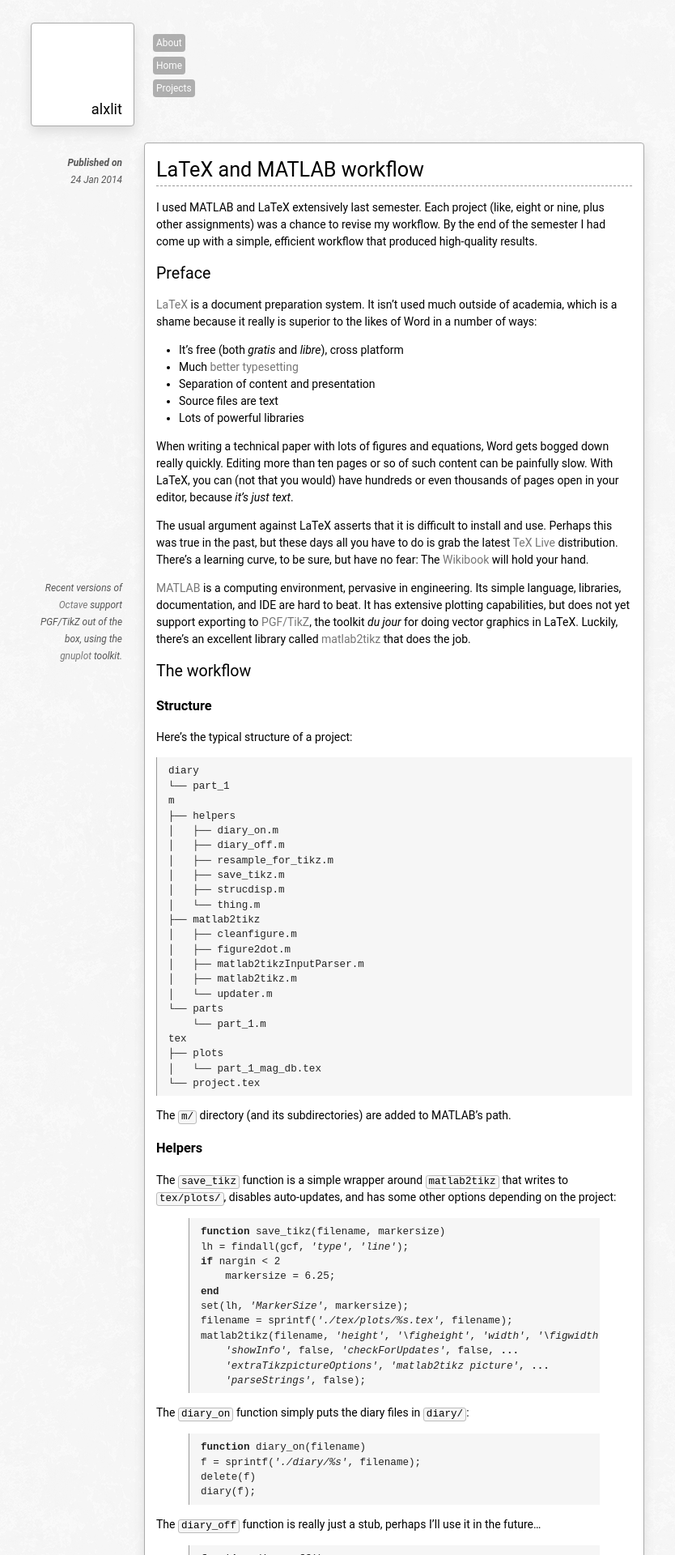
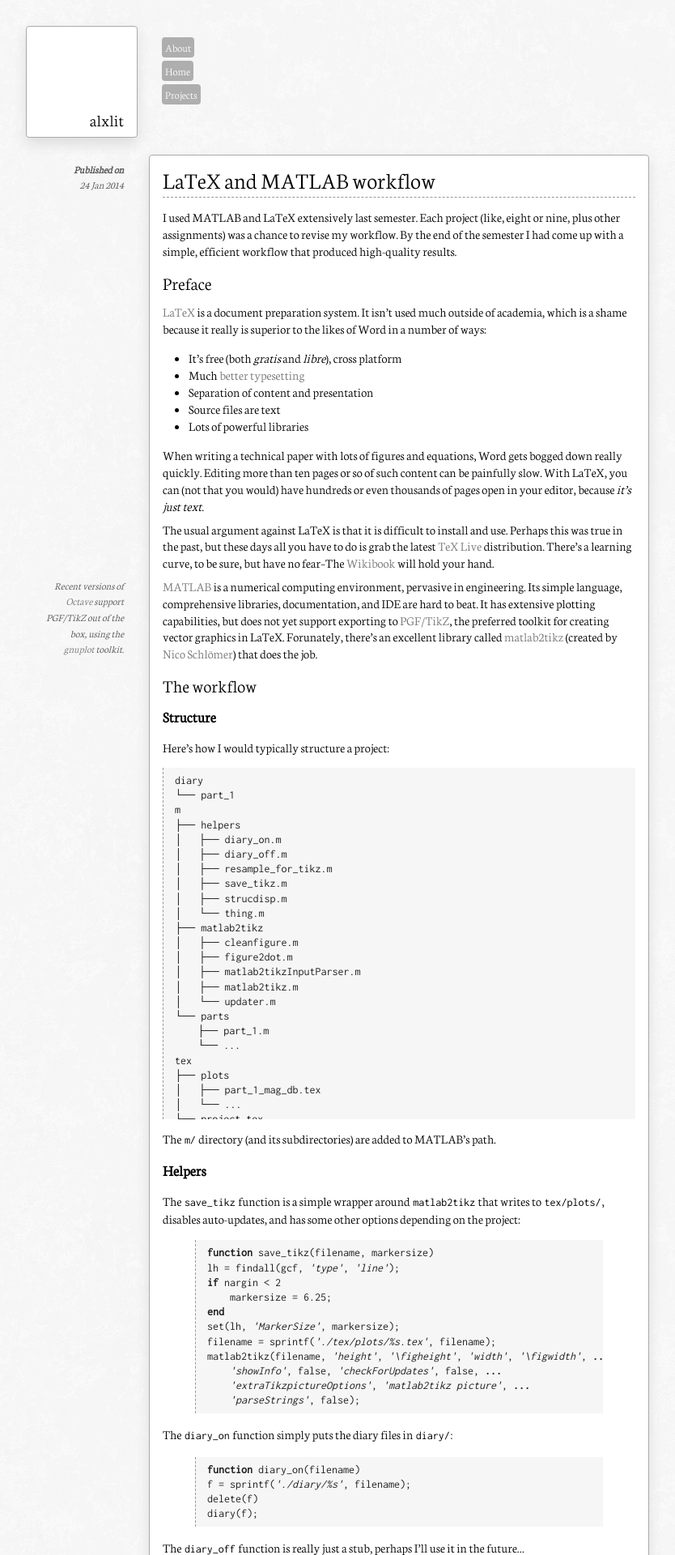
Before and after one commit to alxlit/alxlit.github.io, a Jekyll site: the page built from _posts/2014-01-24-latex-and-matlab-workflow.md, in a window 1280 px wide. Shown: the top 1920 px of the page at 81% size, without its empty margins (224-1058 px from the left). Built offline with Jekyll 4.4.1, drawn with Linux system fonts in a browser that asks for light colours; comment, search, counter and statistics services are not loaded; some of the changed text lies outside the part shown.

Commit message:
misc improvements

```diff
--- a/_layouts/post.html
+++ b/_layouts/post.html
@@ -8,3 +8,18 @@ layout: default
 <h1>{{ page.title }}</h1>
 
 {{ content }}
+
+<div id="disqus_thread"></div>
+<script type="text/javascript">
+  /* * * CONFIGURATION VARIABLES: EDIT BEFORE PASTING INTO YOUR WEBPAGE * * */
+  var disqus_shortname = 'alxlit';
+
+  /* * * DON'T EDIT BELOW THIS LINE * * */
+  (function() {
+    var dsq = document.createElement('script'); dsq.type = 'text/javascript'; dsq.async = true;
+    dsq.src = '//' + disqus_shortname + '.disqus.com/embed.js';
+    (document.getElementsByTagName('head')[0] || document.getElementsByTagName('body')[0]).appendChild(dsq);
+  })();
+</script>
+<noscript>Please enable JavaScript to view the <a href="http://disqus.com/?ref_noscript">comments powered by Disqus.</a></noscript>
+<a href="http://disqus.com" class="dsq-brlink">comments powered by <span class="logo-disqus">Disqus</span></a>
--- a/_posts/2014-01-24-latex-and-matlab-workflow.md
+++ b/_posts/2014-01-24-latex-and-matlab-workflow.md
@@ -23,24 +23,24 @@ When writing a technical paper with lots of figures and equations, Word gets bog
 Editing more than ten pages or so of such content can be painfully slow.
 With LaTeX, you can (not that you would) have hundreds or even thousands of pages open in your editor, because *it's just text*.
 
-The usual argument against LaTeX asserts that it is difficult to install and use.
+The usual argument against LaTeX is that it is difficult to install and use.
 Perhaps this was true in the past, but these days all you have to do is grab the latest [TeX Live][3] distribution.
-There's a learning curve, to be sure, but have no fear: The [Wikibook][4] will hold your hand.
+There's a learning curve, to be sure, but have no fear--The [Wikibook][4] will hold your hand.
 
 <aside>
 <p>Recent versions of <a href="http://gnu.org/software/octave">Octave</a> support PGF/TikZ out of the box, using the <a href="https://www.gnu.org/software/octave/doc/interpreter/Graphics-Toolkits.html">gnuplot</a> toolkit.</p>
 </aside>
 
-[MATLAB][5] is a computing environment,  pervasive in engineering.
-Its simple language, libraries, documentation, and IDE are hard to beat.
-It has extensive plotting capabilities, but does not yet support exporting to [PGF/TikZ][7], the toolkit *du jour* for doing vector graphics in LaTeX.
-Luckily, there's an excellent library called [matlab2tikz][8] that does the job.
+[MATLAB][5] is a numerical computing environment, pervasive in engineering.
+Its simple language, comprehensive libraries, documentation, and IDE are hard to beat.
+It has extensive plotting capabilities, but does not yet support exporting to [PGF/TikZ][7], the preferred toolkit for creating vector graphics in LaTeX.
+Forunately, there's an excellent library called [matlab2tikz][8] (created by [Nico Schlömer][9]) that does the job.
 
 ## The workflow
 
 ### Structure
 
-Here's the typical structure of a project:
+Here's how I would typically structure a project:
 
 <pre><code>diary
 └── part_1
@@ -59,10 +59,12 @@ m
 │   ├── matlab2tikz.m
 │   └── updater.m
 └── parts
-    └── part_1.m
+    ├── part_1.m
+    └── ...
 tex
 ├── plots
-│   └── part_1_mag_db.tex
+│   ├── part_1_mag_db.tex
+│   └── ...
 └── project.tex
 </code></pre>
 
@@ -181,7 +183,7 @@ I can run `part_1` *as a script* and have the variables dumped to the workspace
 If I want to use the debugger, I can set a few breakpoints and run it *as a function* by hitting `F5`.
 Best of both worlds.
 
-On the third line I check whether `part_1` is the "main" thing being run, i.e. that it's not being called from another script or function, in which case I probably want to look at graphs and such.
+On the third line I check whether `part_1` is the main thing being run, i.e. that it's not being called from another script or function, in which case I probably want to look at graphs and such.
 
 ### Using LaTeX
 
@@ -306,7 +308,7 @@ save_tikz('Energy spectral density of $x(t)$');
 There are a few options for Emacs (with AUCtex).
 If you don't care about the external stuff, and just want to use `lualatex`, add `(setq TeX-engine 'lualatex)` to your your `init.el`.
 I also like to use `latexmk` (otherwise you have to `C-c C-c` multiple times), but it's not supported out of the box yet.
-Have a look [here][10] or [here][11] on how to set it up yourself.
+Have a look [here][11] or [here][12] on how to set it up yourself.
 
 #### Vim
 
@@ -318,8 +320,9 @@ au FileType * setlocal mp=latexmk\ -pdf\ -e\ '$pdflatex=\"lualatex\ -file-line-e
 
 ## Closing thoughts
 
-I think that about covers everything.
-I'm really happy with this workflow, and I'm certain that it improved the quality of my work as well as productivity.
+I'm certain that this workflow helped me produce better results more efficiently.
+Why don't you give it a try?
+Hopefully these notes provide a good starting point.
 
 [0]: http://wikipedia.org/wiki/LaTeX
 [1]: http://nitens.org/taraborelli/latex
--- a/assets/css/default.css
+++ b/assets/css/default.css
@@ -1,8 +1,12 @@
+@import url(http://fonts.googleapis.com/css?family=Neuton:300|Inconsolata);
 
 body { background: #fff url(/assets/images/white_wall_hash.png);
-       font: 14px Roboto, Helvetica, Arial, sans-serif;
-       line-height: 1.5;
+       font: 16px 'Neuton', 'Garamond', 'Georgia', serif;
+       line-height: 1.3;
        margin: 0; }
+
+pre, code { font: 14px 'Inconsolata', monospace;
+	    line-height: 1.3; }
 
 a { color: #777;
     font-weight: normal;
@@ -14,22 +18,28 @@ a:visited { color: #777; }
 
 h1 { font-size: 1.8em;
      font-weight: normal;
-     margin: 0 0 0.33em;
+     margin: 0 0 0.5em;
      padding: 0; }
 
 h2 { font-size: 1.4em;
      font-weight: normal;
-     margin: 0 0 0.66em;
+     line-height: 1;
+     margin: 0.75em 0 0.66em 0;
      padding: 0; }
 
-p { margin: 0 0 1em 0; }
+h3 { line-height: 1; }
+
+h4 { line-height: 1;
+     margin: 1em 0 1em 0; }
+
+p { margin: 0 0 0.5em 0; }
 
 ul, ol, dl { list-style-position: outside;
-             margin: 0 0 1em 0;
+	     list-style: disc;
 	     padding: 0 0 0 2em; }
 
 #page { margin: 2em auto;
-	width: 54em; }
+	width: 48em; }
 
 #logo, #content { background: #fff;
 		  border: 1px solid #aaa;
@@ -37,9 +47,9 @@ ul, ol, dl { list-style-position: outside;
 		  box-shadow: 0 0.5em 1em #ddd; }
 
 #logo { display: inline-block;
-        height: 9em;
+        height: 8.5em;
 	position: relative;
-	width: 9em; }
+	width: 8.5em; }
 
 #logo h1 { font-size: 1em;
            font-weight: normal;
@@ -54,9 +64,9 @@ ul, ol, dl { list-style-position: outside;
 
 #nav { float: right;
        display: block;
-       height: 9em;
+       height: 8.5em;
        overflow: auto;
-       width: 43.214em; /* 43.5em - 4px haha */ }
+       width: 37.5em; }
 
 #nav ul { list-style-type: none;
 	  margin: 0;
@@ -76,46 +86,44 @@ ul, ol, dl { list-style-position: outside;
 #nav li.active > a, #nav li a:hover { border: none;
 				      opacity: 1; }
 
-#content { margin: 1em 0 0 10em;
-           width: 44em; }
+#content { margin: 1em 0 1em 9.5em;
+           width: 38.5em; }
 
-#content > div { padding: 1em 1em 0.5em 1em; }
+#content > div { padding: 0.5em 1em 0.5em 1em; }
 
 #content > div > h1:first-of-type { border-bottom: 1px dashed #999;
-				    margin: 0 0 0.66em 0;
+				    line-height: 1.5;
+				    margin: 0 0 0.5em 0;
 				    padding: 0; }
 
 #content aside { font-style: italic;
-                 margin-left: -12em; /* lol k */
+                 margin-left: -9.5em;
 		 height: 0;
-	         width: 9em; }
+	         width: 6.5em; }
 
-#content ul aside { margin-left: -14em; }
+#content ul aside { margin-left: -12em; }
 
 #content aside > * { color: #555;
-		     font-size: 0.85em;
-		     padding-left: 1.1765em; /* lol */
-		     line-height: 1.7647em;
+		     font-size: 0.8em;
+		     padding-left: 0;
+		     line-height: 1.5294;
 		     text-align: right; }
 
 #content aside a { color: #777; }
+#content aside code { font-size: 0.9em; font-style: italic; }
 
 #content pre { background: #f6f6f6;
-               border-left: 1px solid #999;
+               border-left: 1px dashed #999;
 	       color: #222;
-	       line-height: 1.3;
 	       overflow: auto;
 	       max-height: 30em;
 	       padding: 0.5em 1em; }
 
-#content aside + div.highlight { margin-top: -1em; }
+#content aside + div.highlight { margin-top: -0.66em; }
 
-#content code { font-size: 0.9em; }
+#content p code, #content li code { padding: 0 1px; }
 
-#content p > code, #content li > code { border: 1px solid #bbb;
-					border-radius: 3px;
-					background: #f6f6f6;
-					padding: 0 3px 1px; }
+#content strong code { font-weight: bold; }
 
 #footer { margin: 1.5em 0 10em 10em;
 	  text-align: right;
@@ -124,3 +132,7 @@ ul, ol, dl { list-style-position: outside;
 #footer > div { color: #ccc;
                 font-size: 0.85em;
 	        padding: 0 1em; }
+
+#disqus_thread { border-top: 1px dashed #bbb;
+	         margin: 1em 0 0 0;
+	         padding: 1em 0 0 0; }
```
Also changed, not shown: other parts of _posts/2014-01-24-latex-and-matlab-workflow.md (+6 -5 lines), _layouts/default.html (+10 -0 lines), _posts/2014-02-01-process-homework-scans-with-the-gimp.md (+12 -6 lines), about.md (+1 -1 lines).
